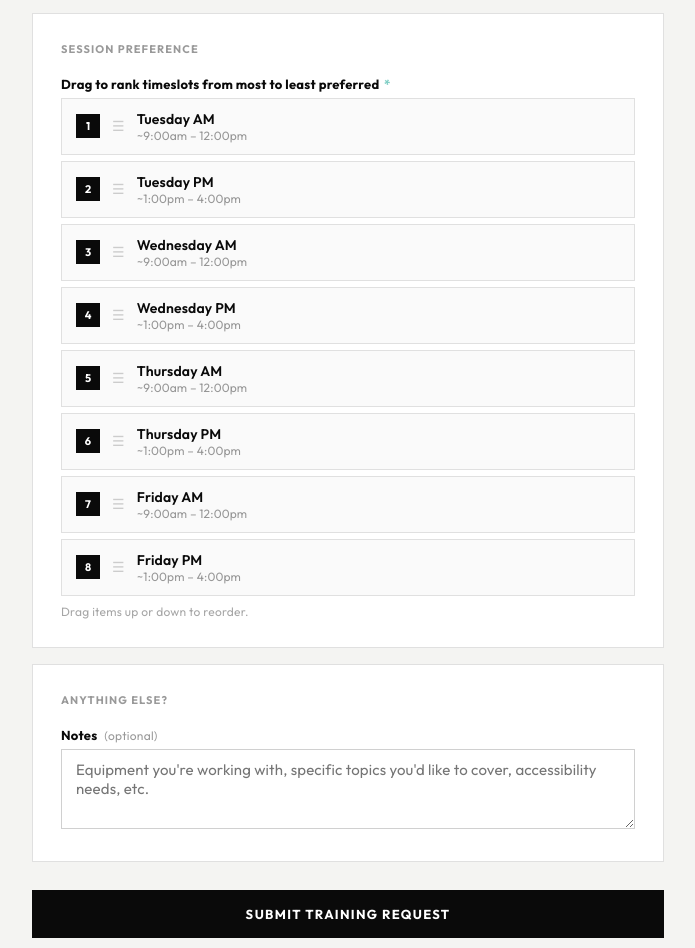
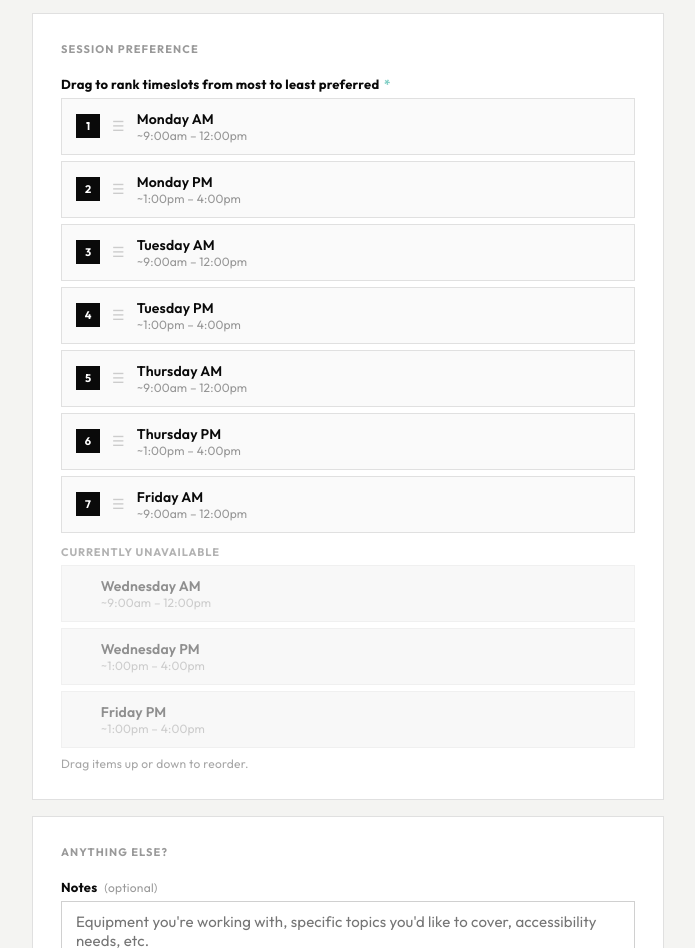
Before and after one commit to John-Corredor-Coffee/atomic-wholesale-training-offsite, a plain HTML site: page index.html in a window 1280 px wide. Shown: the part 1317-2265 px from the top of the page, without its empty margins (292-987 px from the left). Drawn offline with Linux system fonts and the light colour scheme.

Commit message:
Match onsite timeslots: add Monday AM/PM, move Wednesday + Friday PM to Currently Unavailable

```diff
--- a/index.html
+++ b/index.html
@@ -196,6 +196,21 @@
       user-select: none;
     }
     .rank-item:last-child { margin-bottom: 0; }
+    .rank-item.unavailable {
+      opacity: 0.45;
+      cursor: default;
+      background: #f0f0f0;
+      border-color: #e0e0e0;
+    }
+    .rank-item.unavailable .rank-handle { visibility: hidden; }
+    .rank-unavailable-label {
+      font-size: 11px;
+      font-weight: 700;
+      letter-spacing: 0.08em;
+      color: rgba(0,0,0,0.3);
+      text-transform: uppercase;
+      margin: 12px 0 6px;
+    }
     .rank-item.dragging {
       background: #e8f8f6;
       border-color: #7ecec4;
@@ -403,25 +418,25 @@
         <div class="field-group">
           <label>Drag to rank timeslots from most to least preferred <span class="required">*</span></label>
           <ul class="rank-list" id="timeslot-rank-list">
+            <li class="rank-item" data-value="Monday AM">
+              <span class="rank-badge">1</span>
+              <span class="rank-handle">&#9776;</span>
+              <div><div class="rank-text">Monday AM</div><div class="rank-sub">~9:00am – 12:00pm</div></div>
+            </li>
+            <li class="rank-item" data-value="Monday PM">
+              <span class="rank-badge">2</span>
+              <span class="rank-handle">&#9776;</span>
+              <div><div class="rank-text">Monday PM</div><div class="rank-sub">~1:00pm – 4:00pm</div></div>
+            </li>
             <li class="rank-item" data-value="Tuesday AM">
-              <span class="rank-badge">1</span>
+              <span class="rank-badge">3</span>
               <span class="rank-handle">&#9776;</span>
               <div><div class="rank-text">Tuesday AM</div><div class="rank-sub">~9:00am – 12:00pm</div></div>
             </li>
             <li class="rank-item" data-value="Tuesday PM">
-              <span class="rank-badge">2</span>
+              <span class="rank-badge">4</span>
               <span class="rank-handle">&#9776;</span>
               <div><div class="rank-text">Tuesday PM</div><div class="rank-sub">~1:00pm – 4:00pm</div></div>
-            </li>
-            <li class="rank-item" data-value="Wednesday AM">
-              <span class="rank-badge">3</span>
-              <span class="rank-handle">&#9776;</span>
-              <div><div class="rank-text">Wednesday AM</div><div class="rank-sub">~9:00am – 12:00pm</div></div>
-            </li>
-            <li class="rank-item" data-value="Wednesday PM">
-              <span class="rank-badge">4</span>
-              <span class="rank-handle">&#9776;</span>
-              <div><div class="rank-text">Wednesday PM</div><div class="rank-sub">~1:00pm – 4:00pm</div></div>
             </li>
             <li class="rank-item" data-value="Thursday AM">
               <span class="rank-badge">5</span>
@@ -438,8 +453,18 @@
               <span class="rank-handle">&#9776;</span>
               <div><div class="rank-text">Friday AM</div><div class="rank-sub">~9:00am – 12:00pm</div></div>
             </li>
-            <li class="rank-item" data-value="Friday PM">
-              <span class="rank-badge">8</span>
+          </ul>
+          <p class="rank-unavailable-label">Currently Unavailable</p>
+          <ul class="rank-list">
+            <li class="rank-item unavailable" data-value="Wednesday AM">
+              <span class="rank-handle">&#9776;</span>
+              <div><div class="rank-text">Wednesday AM</div><div class="rank-sub">~9:00am – 12:00pm</div></div>
+            </li>
+            <li class="rank-item unavailable" data-value="Wednesday PM">
+              <span class="rank-handle">&#9776;</span>
+              <div><div class="rank-text">Wednesday PM</div><div class="rank-sub">~1:00pm – 4:00pm</div></div>
+            </li>
+            <li class="rank-item unavailable" data-value="Friday PM">
               <span class="rank-handle">&#9776;</span>
               <div><div class="rank-text">Friday PM</div><div class="rank-sub">~1:00pm – 4:00pm</div></div>
             </li>
```
